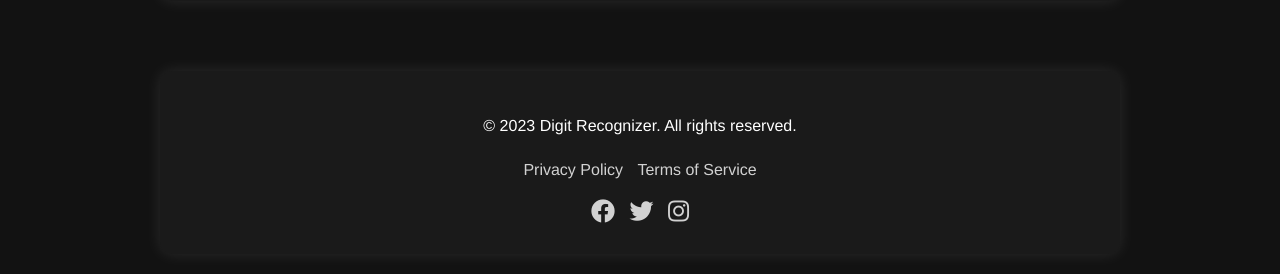
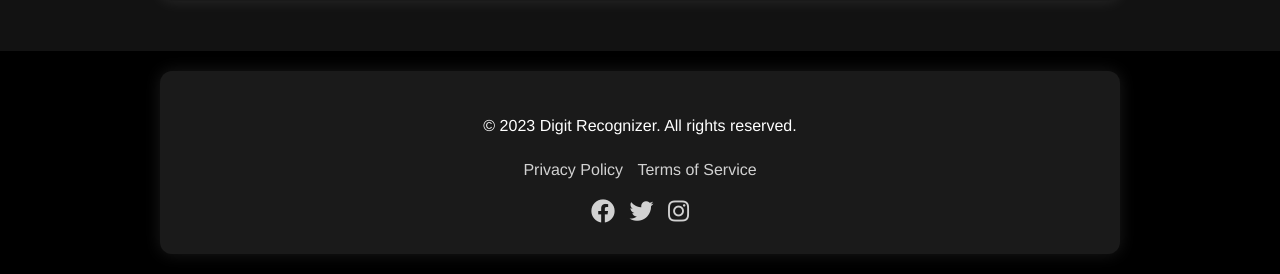
Before and after one commit to TheBestChelik/DigitRecognition, a Flask app: page /train.html in a window 1280 px wide. Shown: the part 941-1215 px from the top of the page. Run offline with Flask 3, Linux system fonts and the light colour scheme; parts of the project's set-up code (start-up, migrations or seed data) failed here and were passed over.

Commit message:
Update style_train.css

```diff
--- a/server/static/style_train.css
+++ b/server/static/style_train.css
@@ -175,7 +175,7 @@ label {
 }
 
 footer {
-    --footer-background: #000000;
+    background: #000000;
     padding: 20px;
     text-align: center;
     position: relative;
```
